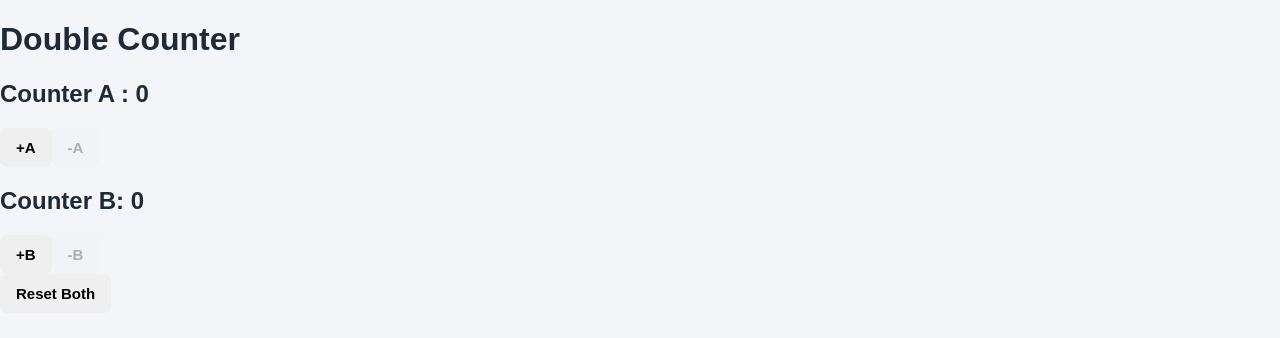
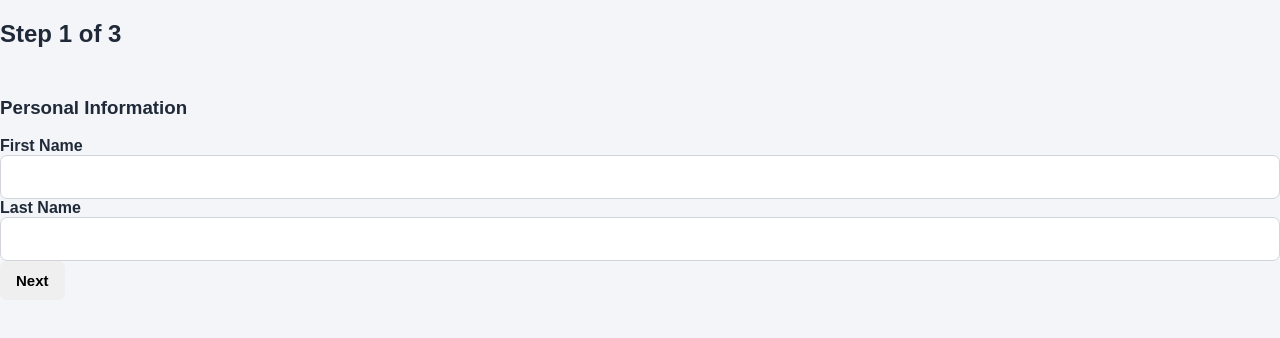
Before and after one commit to MireCORE/React-Exercises, a React (Vite) app: page / in a window 1280 px wide. Shown: the top 338 px of the page. Built offline with nearby package versions, Linux system fonts and the light colour scheme.

Commit message:
Exercise 14

```diff
--- a/src/App.jsx
+++ b/src/App.jsx
@@ -1,7 +1,7 @@
-import Counter from "./Exercises/Exercise13/Counter";
+import MultiStepForm from "./Exercises/Exercise14/MultiStepForm";
 
 function App() {
-  return <Counter />;
+  return <MultiStepForm />;
 }
 
 export default App;
--- /dev/null
+++ b/src/Exercises/Exercise14/MultiStepForm.jsx
@@ -0,0 +1,164 @@
+import { useReducer } from "react";
+
+const initialState = {
+  step: 1,
+  firstName: "",
+  lastName: "",
+  email: "",
+  phone: "",
+};
+
+const reducer = (state, action) => {
+  switch (action.type) {
+    case "NEXT_STEP":
+      return {
+        ...state,
+        step: state.step + 1,
+      };
+
+    case "PREVIOUS_STEP":
+      return {
+        ...state,
+        step: state.step - 1,
+      };
+
+    case "UPDATE_FIELD":
+      return {
+        ...state,
+        [action.field]: action.value,
+      };
+
+    case "SUBMIT":
+      return initialState;
+
+    default:
+      return state;
+  }
+};
+
+const MultiStepForm = () => {
+  const [state, dispatch] = useReducer(reducer, initialState);
+
+  const handleChange = (e) => {
+    dispatch({
+      type: "UPDATE_FIELD",
+      field: e.target.name,
+      value: e.target.value,
+    });
+  };
+
+  const handleSubmit = (e) => {
+    e.preventDefault();
+
+    alert("Submitted form data:", {
+      firstName: state.firstName,
+      lastName: state.lastName,
+      email: state.email,
+      phone: state.phone,
+    });
+
+    dispatch({ type: "SUBMIT" });
+  };
+
+  return (
+    <form onSubmit={handleSubmit}>
+      <h2>Step {state.step} of 3</h2>
+
+      {state.step === 1 && (
+        <div>
+          <h3>Personal Information</h3>
+
+          <label htmlFor="firstName">First Name</label>
+          <input
+            id="firstName"
+            type="text"
+            name="firstName"
+            value={state.firstName}
+            onChange={handleChange}
+          />
+
+          <label htmlFor="lastName">Last Name</label>
+          <input
+            id="lastName"
+            type="text"
+            name="lastName"
+            value={state.lastName}
+            onChange={handleChange}
+          />
+
+          <button type="button" onClick={() => dispatch({ type: "NEXT_STEP" })}>
+            Next
+          </button>
+        </div>
+      )}
+
+      {state.step === 2 && (
+        <div>
+          <h3>Contact Information</h3>
+
+          <label htmlFor="email">Email</label>
+          <input
+            id="email"
+            type="email"
+            name="email"
+            value={state.email}
+            onChange={handleChange}
+          />
+
+          <label htmlFor="phone">Phone</label>
+          <input
+            id="phone"
+            type="tel"
+            name="phone"
+            value={state.phone}
+            onChange={handleChange}
+          />
+
+          <button
+            type="button"
+            onClick={() => dispatch({ type: "PREVIOUS_STEP" })}
+          >
+            Previous
+          </button>
+
+          <button type="button" onClick={() => dispatch({ type: "NEXT_STEP" })}>
+            Confirm
+          </button>
+        </div>
+      )}
+
+      {state.step === 3 && (
+        <div>
+          <h3>Confirm Your Information</h3>
+
+          <p>
+            <strong>First Name:</strong> {state.firstName || "Not provided"}
+          </p>
+
+          <p>
+            <strong>Last Name:</strong> {state.lastName || "Not provided"}
+          </p>
+
+          <p>
+            <strong>Email:</strong> {state.email || "Not provided"}
+          </p>
+
+          <p>
+            <strong>Phone:</strong> {state.phone || "Not provided"}
+          </p>
+
+          <button
+            type="button"
+            onClick={() => dispatch({ type: "PREVIOUS_STEP" })}
+          >
+            Previous
+          </button>
+
+          <button type="submit">Submit</button>
+        </div>
+      )}
+    </form>
+  );
+};
+
+export default MultiStepForm;
```
